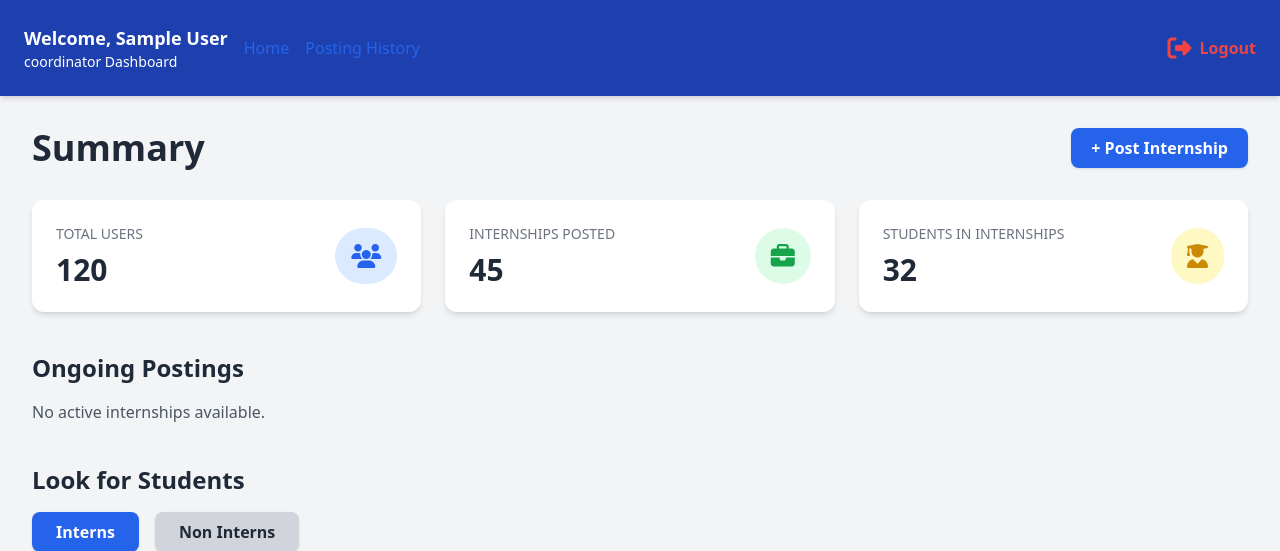
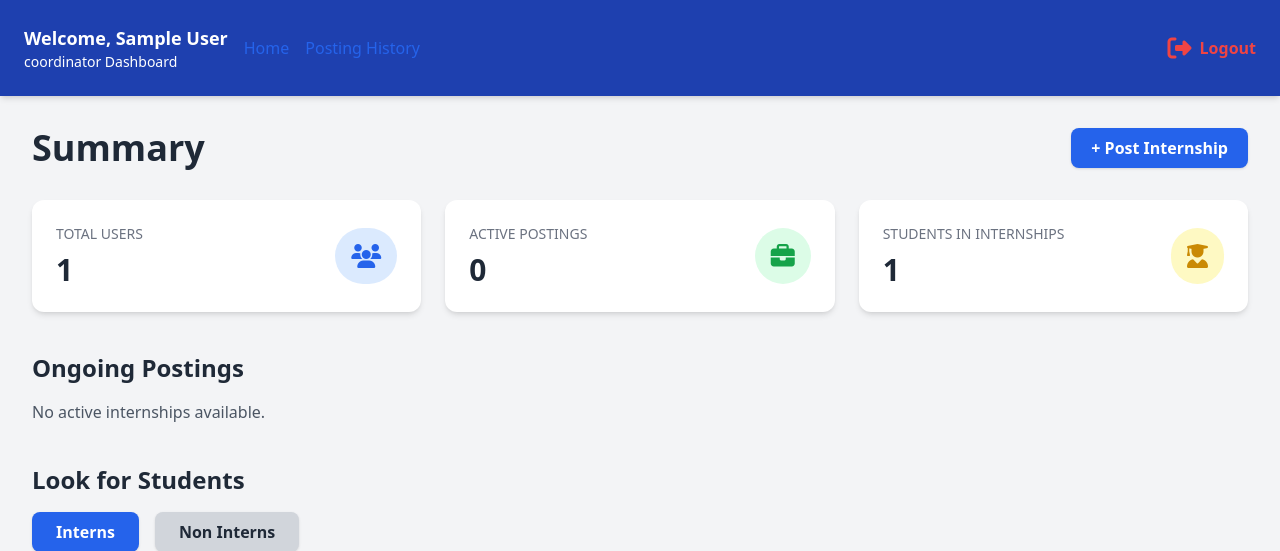
Before and after one commit to ChithMa/NextStep_Porject, a PHP site: page /views/coordinator_dashboard.php in a window 1280 px wide. Shown: the top 551 px of the page. Run offline with PHP 8.4, Linux system fonts and the light colour scheme; the visitor is signed in with stand-in values (Sample User, id 1); tables that the repository leaves empty or names only in its code hold one stand-in row (values such as "Sample post"); some libraries are stand-ins or nearby versions.

Commit message:
Minor Fixes

```diff
--- a/controllers/student_register.php
+++ b/controllers/student_register.php
@@ -255,7 +255,7 @@ try {
     $pdo->commit();
 
     $_SESSION['success'] = "Registration completed successfully. You may now log in.";
-    header('Location: ../views/register.php');
+    header('Location: ../login.php');
     exit;
 
 } catch (Exception $e) {
--- a/login.php
+++ b/login.php
@@ -8,7 +8,7 @@
 </head>
 <body class="bg-gray-100 flex items-center justify-center min-h-screen">
 
-  <div class="bg-white shadow-xl rounded-2xl p-8 w-full max-w-md">
+  <div class="bg-white shadow-xl rounded-2xl p-8 w-full max-w-2xl">
     <h2 class="text-2xl font-semibold text-center text-blue-600 mb-6">Login</h2>
 
     <?php
--- a/views/coordinator_dashboard.php
+++ b/views/coordinator_dashboard.php
@@ -7,6 +7,20 @@ if (!isset($_SESSION['user_id']) || $_SESSION['role'] !== 'coordinator') {
     header("Location: ../login.php");
     exit;
 }
+
+// SUMMARY COUNTS
+$totalUsers = $pdo->query("SELECT COUNT(*) FROM students")->fetchColumn();
+
+$activeInternships = $pdo->query("
+    SELECT COUNT(*)
+    FROM internships
+    WHERE deadline >= CURDATE()
+")->fetchColumn();
+
+$studentsInInternships = $pdo->query("
+    SELECT COUNT(*)
+    FROM industry_placements
+")->fetchColumn();
 
 // Fetch active internships (deadline >= today)
 $stmt = $pdo->prepare("
@@ -50,7 +64,7 @@ $internships = $stmt->fetchAll(PDO::FETCH_ASSOC);
     <div class="bg-white shadow-md rounded-xl p-6 flex items-center justify-between">
       <div>
         <h2 class="text-gray-500 text-sm uppercase">Total Users</h2>
-        <p class="text-3xl font-bold text-gray-800 mt-2">120</p>
+        <p class="text-3xl font-bold text-gray-800 mt-2"><?php echo $totalUsers?></p>
       </div>
       <div class="bg-blue-100 p-4 rounded-full">
         <i class="fa-solid fa-users text-blue-600 text-2xl"></i>
@@ -59,8 +73,8 @@ $internships = $stmt->fetchAll(PDO::FETCH_ASSOC);
 
     <div class="bg-white shadow-md rounded-xl p-6 flex items-center justify-between">
       <div>
-        <h2 class="text-gray-500 text-sm uppercase">Internships Posted</h2>
-        <p class="text-3xl font-bold text-gray-800 mt-2">45</p>
+        <h2 class="text-gray-500 text-sm uppercase">Active postings</h2>
+        <p class="text-3xl font-bold text-gray-800 mt-2"><?php echo $activeInternships?></p>
       </div>
       <div class="bg-green-100 p-4 rounded-full">
         <i class="fa-solid fa-briefcase text-green-600 text-2xl"></i>
@@ -70,7 +84,7 @@ $internships = $stmt->fetchAll(PDO::FETCH_ASSOC);
     <div class="bg-white shadow-md rounded-xl p-6 flex items-center justify-between">
       <div>
         <h2 class="text-gray-500 text-sm uppercase">Students in Internships</h2>
-        <p class="text-3xl font-bold text-gray-800 mt-2">32</p>
+        <p class="text-3xl font-bold text-gray-800 mt-2"><?php echo $studentsInInternships?></p>
       </div>
       <div class="bg-yellow-100 p-4 rounded-full">
         <i class="fa-solid fa-user-graduate text-yellow-600 text-2xl"></i>
```
